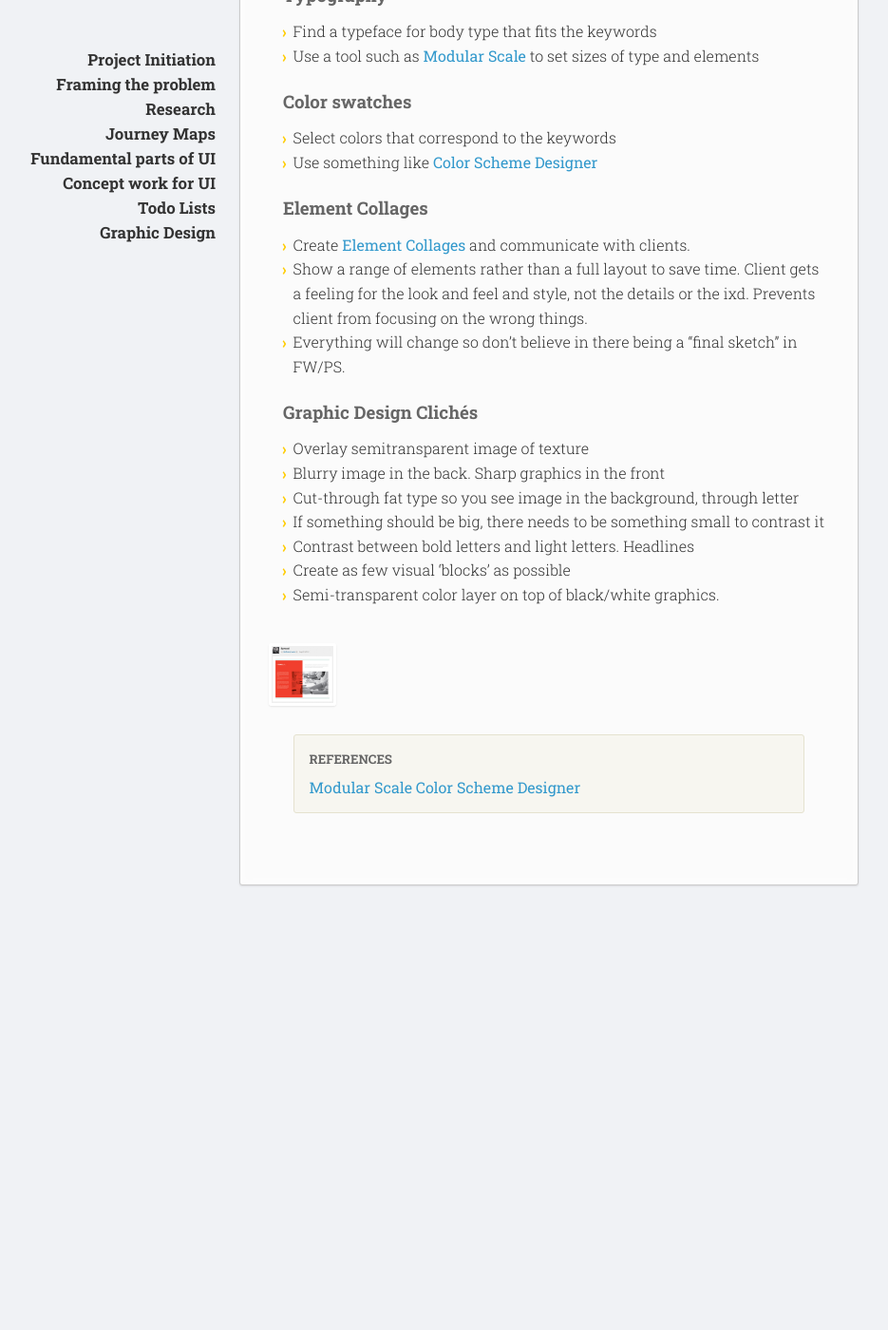
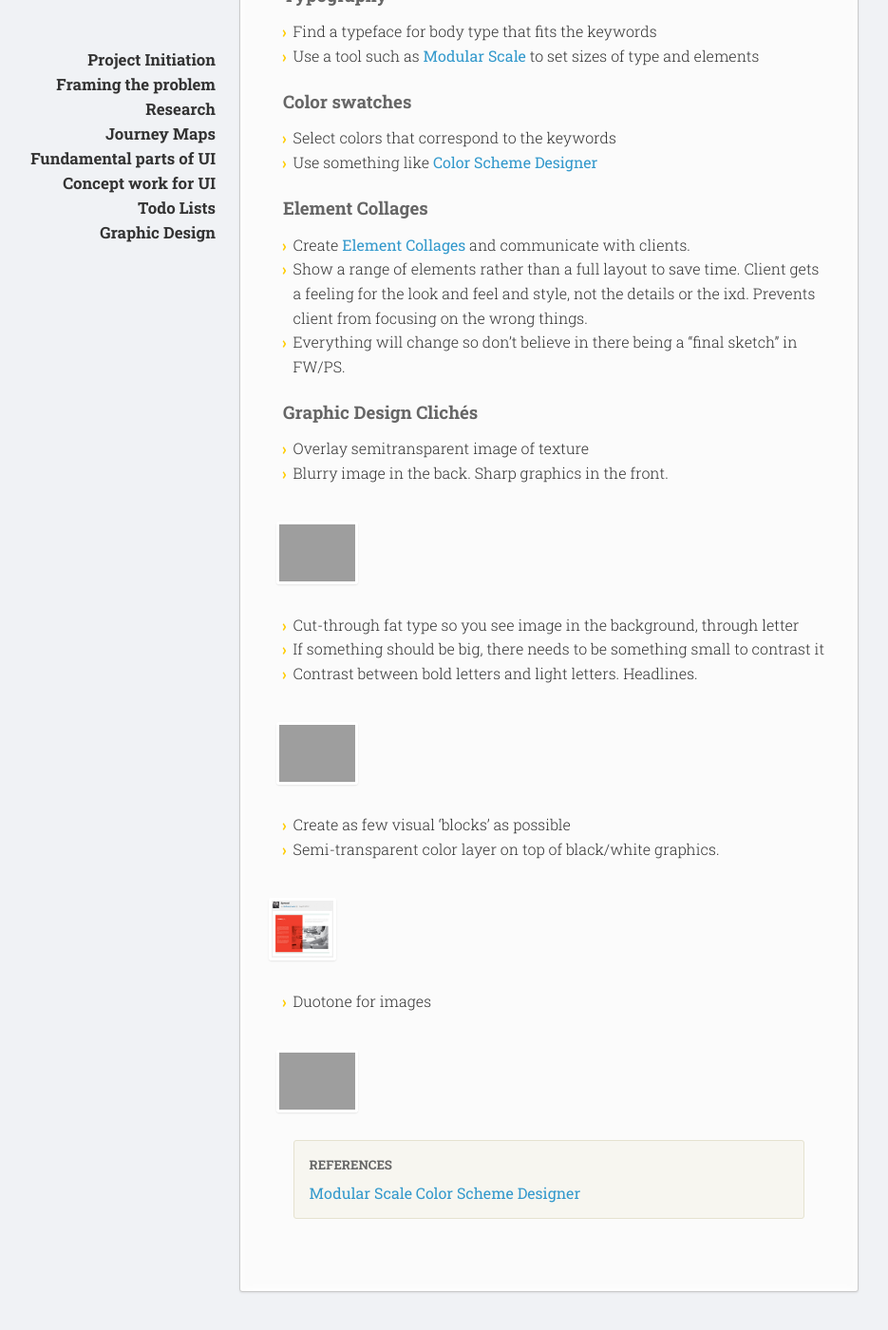
Before and after one commit to Magnus-G/Process, a Jekyll site: the page built from index.md, in a window 1280 px wide and 1400 px high, scrolled down 6728 px. Shown: the whole window at 95% size, without its empty margins (63-998 px from the left). Built offline with Jekyll 4.4.1, drawn with Linux system fonts in a browser that asks for light colours; nearby versions of some CDN libraries; Markdown is read by kramdown in place of the engine named in the settings; before the commit the page ends 7700 px from its top, so only the background shows below that; grey boxes are pictures that could not be loaded.

Commit message:
Update index.md

```diff
--- a/index.md
+++ b/index.md
@@ -249,16 +249,24 @@ Graphic Design
 
 ### Graphic Design Clichés
 * Overlay semitransparent image of texture
-* Blurry image in the back. Sharp graphics in the front
+* Blurry image in the back. Sharp graphics in the front.
+<div class="img-examples">
+  <a class="popup" href="images/bold-light.png"><img src="images/bold-light.png" alt=""></a>
+</div>
 * Cut-through fat type so you see image in the background, through letter
 * If something should be big, there needs to be something small to contrast it
-* Contrast between bold letters and light letters. Headlines
+* Contrast between bold letters and light letters. Headlines.
+<div class="img-examples">
+  <a class="popup" href="images/bold-light.png"><img src="images/bold-light.png" alt=""></a>
+</div>
 * Create as few visual 'blocks' as possible
 * Semi-transparent color layer on top of black/white graphics.
 <div class="img-examples">
-  <a class="popup" href="images/1.png">
-    <img src="images/1.png" alt="">
-  </a>
+  <a class="popup" href="images/1.png"><img src="images/1.png" alt=""></a>
+</div>
+* Duotone for images
+<div class="img-examples">
+  <a class="popup" href="images/duotone.jpg"><img src="images/duotone.jpg" alt=""></a>
 </div>
 
 <div class="ref">
```
